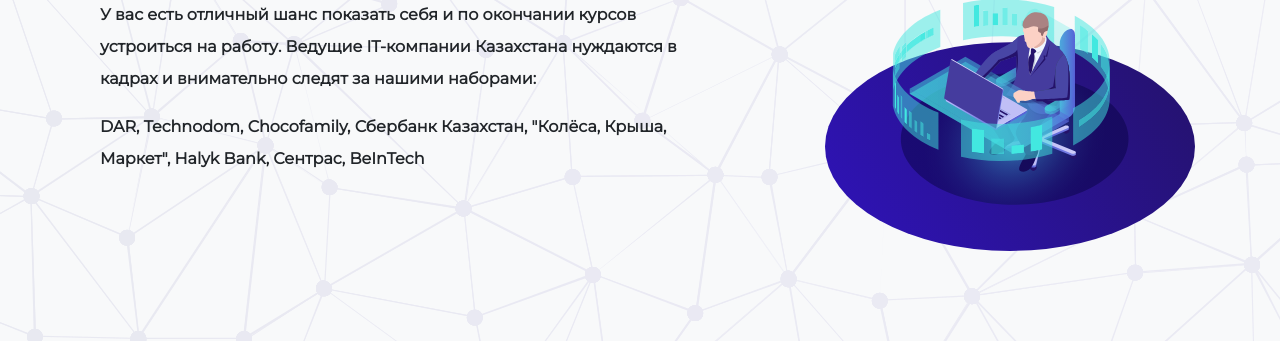
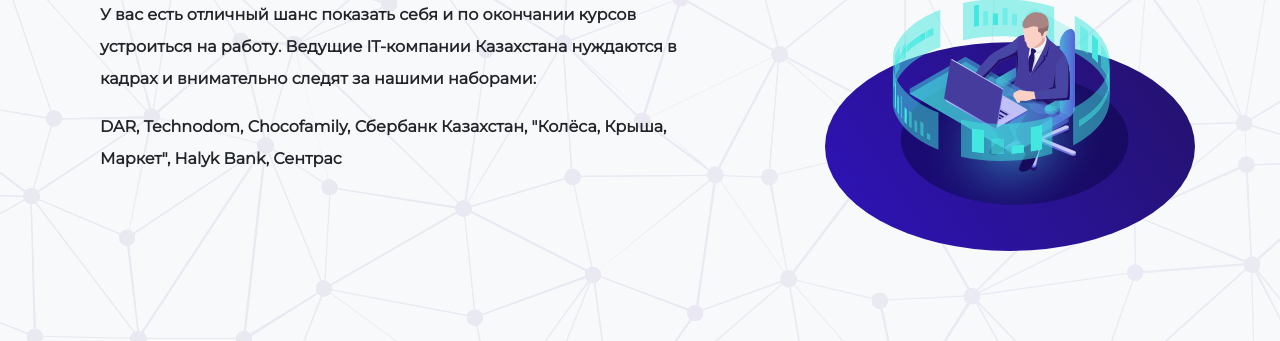
Before and after one commit to timurbakibayev/dsa, a Django app: page / in a window 1280 px wide. Shown: the part 1511-1852 px from the top of the page. Run offline with Django 3.2, Linux system fonts and the light colour scheme; data comes from the database, SQL or seed files in the repository; data that the repository does not hold is empty; some libraries are stand-ins or nearby versions.

Commit message:
minus BeInTech

```diff
--- a/dsa/templates/whynow.html
+++ b/dsa/templates/whynow.html
@@ -56,7 +56,7 @@
                     </div>
                     <div class="normal_text">DAR, Technodom, Chocofamily, Сбербанк Казахстан, "Колёса, Крыша, Маркет",
                         Halyk Bank,
-                        Сентрас, BeInTech<br>
+                        Сентрас<br>
                     </div>
                 </div>
                 <div class="mx-auto col-md-4 col-sm-12 showcase-img my_icon"
```
